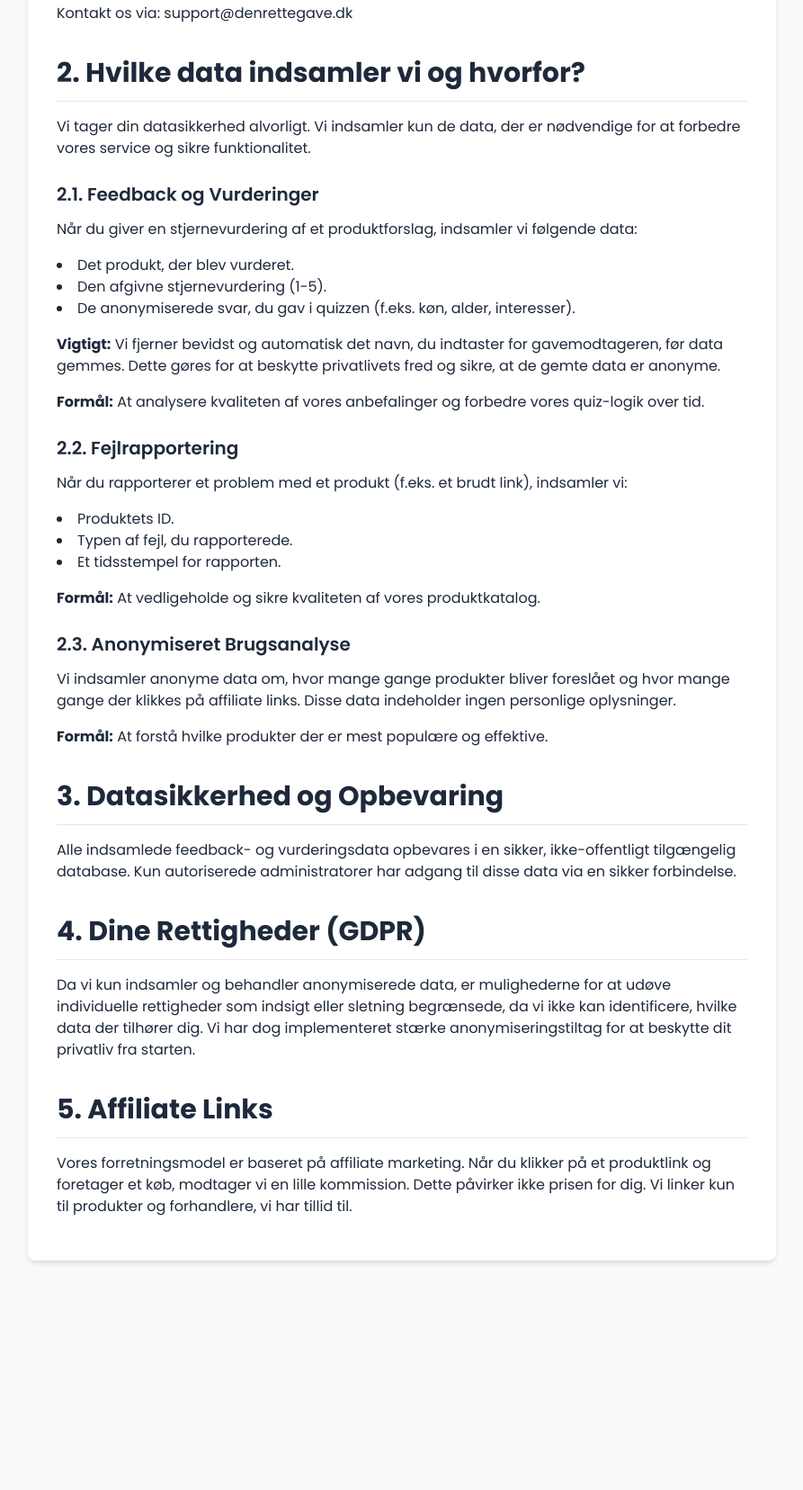
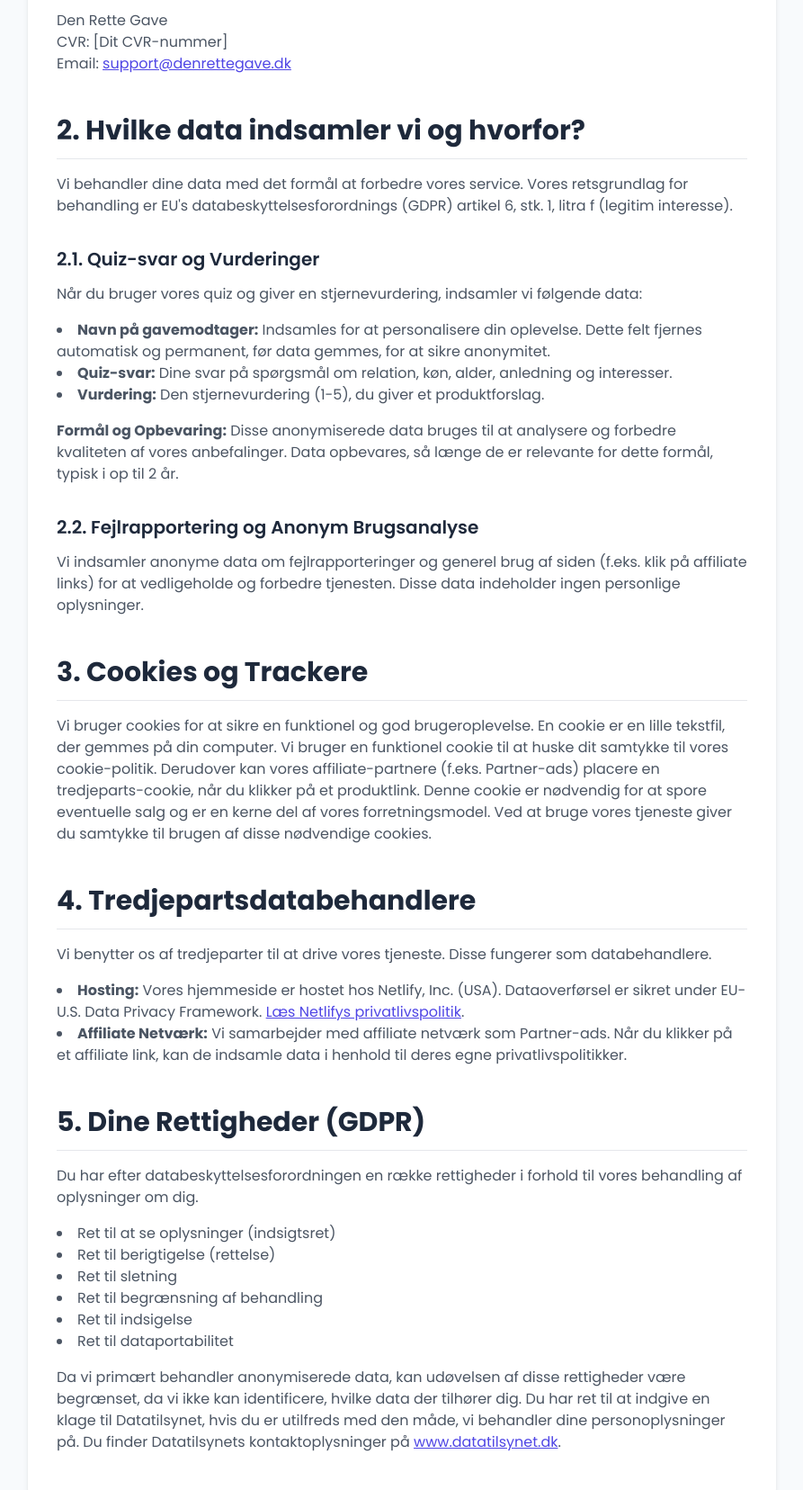
Before and after one commit to TomKonig/GaveGuiden, a plain HTML site: page privacy-policy.html in a window 1280 px wide. Shown: the part 371-2027 px from the top of the page at 90% size, without its empty margins (193-1086 px from the left). Before the commit the page ends 1804 px from the top, so only its background shows below. Drawn offline with nearby package versions, Linux system fonts and the light colour scheme.

Commit message:
Update privacy-policy.html

```diff
--- a/privacy-policy.html
+++ b/privacy-policy.html
@@ -10,10 +10,11 @@
     <link href="https://fonts.googleapis.com/css2?family=Poppins:wght@400;600;700&display=swap" rel="stylesheet">
     <style>
         body { font-family: 'Poppins', sans-serif; }
-        .content-container h2 { font-size: 1.875rem; font-weight: 700; margin-top: 2rem; margin-bottom: 1rem; border-bottom: 1px solid #e5e7eb; padding-bottom: 0.5rem; }
-        .content-container h3 { font-size: 1.25rem; font-weight: 600; margin-top: 1.5rem; margin-bottom: 0.75rem; }
-        .content-container p, .content-container ul { margin-bottom: 1rem; }
+        .content-container h2 { font-size: 1.875rem; font-weight: 700; margin-top: 2.5rem; margin-bottom: 1rem; border-bottom: 1px solid #e5e7eb; padding-bottom: 0.5rem; }
+        .content-container h3 { font-size: 1.25rem; font-weight: 600; margin-top: 2rem; margin-bottom: 0.75rem; }
+        .content-container p, .content-container ul { margin-bottom: 1rem; color: #4b5563; }
         .content-container ul { list-style-position: inside; list-style-type: disc; }
+        .content-container a { color: #4F46E5; text-decoration: underline; }
     </style>
 </head>
 <body class="bg-slate-50 text-slate-800">
@@ -28,42 +29,48 @@
 
             <h2>1. Dataansvarlig</h2>
             <p>Den Rette Gave er dataansvarlig for de oplysninger, vi indsamler om dig, og vi sikrer, at dine personoplysninger behandles i overensstemmelse med lovgivningen.</p>
-            <p>Kontakt os via: support@denrettegave.dk</p>
+            <p>
+                Den Rette Gave<br>
+                CVR: [Dit CVR-nummer]<br>
+                Email: <a href="mailto:support@denrettegave.dk">support@denrettegave.dk</a>
+            </p>
 
             <h2>2. Hvilke data indsamler vi og hvorfor?</h2>
-            <p>Vi tager din datasikkerhed alvorligt. Vi indsamler kun de data, der er nødvendige for at forbedre vores service og sikre funktionalitet.</p>
+            <p>Vi behandler dine data med det formål at forbedre vores service. Vores retsgrundlag for behandling er EU's databeskyttelsesforordnings (GDPR) artikel 6, stk. 1, litra f (legitim interesse).</p>
 
-            <h3>2.1. Feedback og Vurderinger</h3>
-            <p>Når du giver en stjernevurdering af et produktforslag, indsamler vi følgende data:</p>
+            <h3>2.1. Quiz-svar og Vurderinger</h3>
+            <p>Når du bruger vores quiz og giver en stjernevurdering, indsamler vi følgende data:</p>
             <ul>
-                <li>Det produkt, der blev vurderet.</li>
-                <li>Den afgivne stjernevurdering (1-5).</li>
-                <li>De anonymiserede svar, du gav i quizzen (f.eks. køn, alder, interesser).</li>
+                <li><strong>Navn på gavemodtager:</strong> Indsamles for at personalisere din oplevelse. Dette felt fjernes automatisk og permanent, før data gemmes, for at sikre anonymitet.</li>
+                <li><strong>Quiz-svar:</strong> Dine svar på spørgsmål om relation, køn, alder, anledning og interesser.</li>
+                <li><strong>Vurdering:</strong> Den stjernevurdering (1-5), du giver et produktforslag.</li>
             </ul>
-            <p><strong>Vigtigt:</strong> Vi fjerner bevidst og automatisk det navn, du indtaster for gavemodtageren, før data gemmes. Dette gøres for at beskytte privatlivets fred og sikre, at de gemte data er anonyme.</p>
-            <p><strong>Formål:</strong> At analysere kvaliteten af vores anbefalinger og forbedre vores quiz-logik over tid.</p>
+            <p><strong>Formål og Opbevaring:</strong> Disse anonymiserede data bruges til at analysere og forbedre kvaliteten af vores anbefalinger. Data opbevares, så længe de er relevante for dette formål, typisk i op til 2 år.</p>
 
-            <h3>2.2. Fejlrapportering</h3>
-            <p>Når du rapporterer et problem med et produkt (f.eks. et brudt link), indsamler vi:</p>
+            <h3>2.2. Fejlrapportering og Anonym Brugsanalyse</h3>
+            <p>Vi indsamler anonyme data om fejlrapporteringer og generel brug af siden (f.eks. klik på affiliate links) for at vedligeholde og forbedre tjenesten. Disse data indeholder ingen personlige oplysninger.</p>
+
+            <h2>3. Cookies og Trackere</h2>
+            <p>Vi bruger cookies for at sikre en funktionel og god brugeroplevelse. En cookie er en lille tekstfil, der gemmes på din computer. Vi bruger en funktionel cookie til at huske dit samtykke til vores cookie-politik. Derudover kan vores affiliate-partnere (f.eks. Partner-ads) placere en tredjeparts-cookie, når du klikker på et produktlink. Denne cookie er nødvendig for at spore eventuelle salg og er en kerne del af vores forretningsmodel. Ved at bruge vores tjeneste giver du samtykke til brugen af disse nødvendige cookies.</p>
+
+            <h2>4. Tredjepartsdatabehandlere</h2>
+            <p>Vi benytter os af tredjeparter til at drive vores tjeneste. Disse fungerer som databehandlere.</p>
             <ul>
-                <li>Produktets ID.</li>
-                <li>Typen af fejl, du rapporterede.</li>
-                <li>Et tidsstempel for rapporten.</li>
+                <li><strong>Hosting:</strong> Vores hjemmeside er hostet hos Netlify, Inc. (USA). Dataoverførsel er sikret under EU-U.S. Data Privacy Framework. <a href="https://www.netlify.com/privacy/" target="_blank">Læs Netlifys privatlivspolitik</a>.</li>
+                <li><strong>Affiliate Netværk:</strong> Vi samarbejder med affiliate netværk som Partner-ads. Når du klikker på et affiliate link, kan de indsamle data i henhold til deres egne privatlivspolitikker.</li>
             </ul>
-            <p><strong>Formål:</strong> At vedligeholde og sikre kvaliteten af vores produktkatalog.</p>
 
-            <h3>2.3. Anonymiseret Brugsanalyse</h3>
-            <p>Vi indsamler anonyme data om, hvor mange gange produkter bliver foreslået og hvor mange gange der klikkes på affiliate links. Disse data indeholder ingen personlige oplysninger.</p>
-            <p><strong>Formål:</strong> At forstå hvilke produkter der er mest populære og effektive.</p>
-
-            <h2>3. Datasikkerhed og Opbevaring</h2>
-            <p>Alle indsamlede feedback- og vurderingsdata opbevares i en sikker, ikke-offentligt tilgængelig database. Kun autoriserede administratorer har adgang til disse data via en sikker forbindelse.</p>
-
-            <h2>4. Dine Rettigheder (GDPR)</h2>
-            <p>Da vi kun indsamler og behandler anonymiserede data, er mulighederne for at udøve individuelle rettigheder som indsigt eller sletning begrænsede, da vi ikke kan identificere, hvilke data der tilhører dig. Vi har dog implementeret stærke anonymiseringstiltag for at beskytte dit privatliv fra starten.</p>
-
-            <h2>5. Affiliate Links</h2>
-            <p>Vores forretningsmodel er baseret på affiliate marketing. Når du klikker på et produktlink og foretager et køb, modtager vi en lille kommission. Dette påvirker ikke prisen for dig. Vi linker kun til produkter og forhandlere, vi har tillid til.</p>
+            <h2>5. Dine Rettigheder (GDPR)</h2>
+            <p>Du har efter databeskyttelsesforordningen en række rettigheder i forhold til vores behandling af oplysninger om dig.</p>
+            <ul>
+                <li>Ret til at se oplysninger (indsigtsret)</li>
+                <li>Ret til berigtigelse (rettelse)</li>
+                <li>Ret til sletning</li>
+                <li>Ret til begrænsning af behandling</li>
+                <li>Ret til indsigelse</li>
+                <li>Ret til dataportabilitet</li>
+            </ul>
+            <p>Da vi primært behandler anonymiserede data, kan udøvelsen af disse rettigheder være begrænset, da vi ikke kan identificere, hvilke data der tilhører dig. Du har ret til at indgive en klage til Datatilsynet, hvis du er utilfreds med den måde, vi behandler dine personoplysninger på. Du finder Datatilsynets kontaktoplysninger på <a href="http://www.datatilsynet.dk" target="_blank">www.datatilsynet.dk</a>.</p>
         </main>
     </div>
 </body>
```
